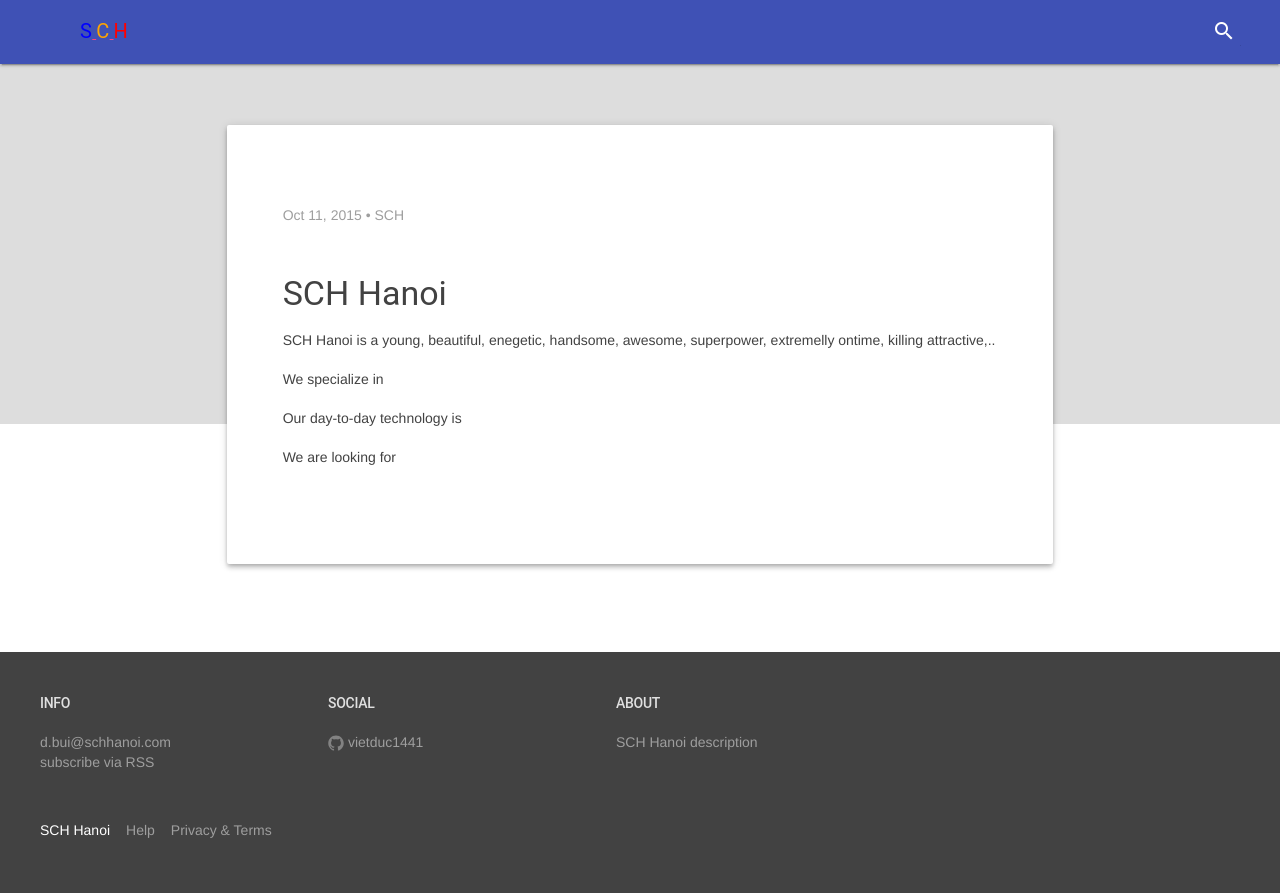
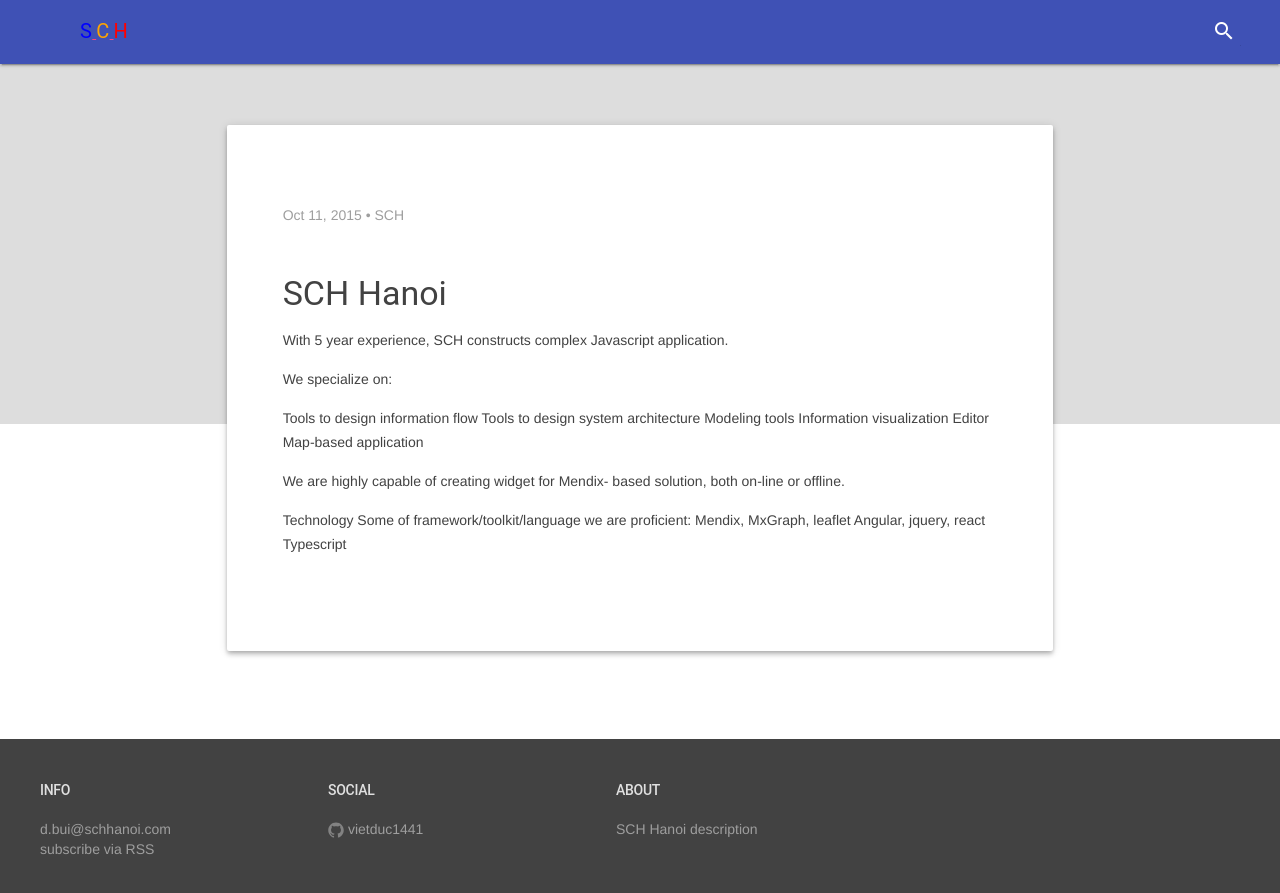
Before and after one commit to vietduc1441/vietduc1441.github.io, a Jekyll site: the page built from _posts/2015-10-11-sch-headlight-intro.markdown, in a window 1280 px wide. Shown: the top 893 px of the page. Built offline with Jekyll 4.4.1, drawn with Linux system fonts in a browser that asks for light colours; nearby versions of some CDN libraries.

Commit message:
Update 2015-10-11-sch-headlight-intro.markdown

```diff
--- a/_posts/2015-10-11-sch-headlight-intro.markdown
+++ b/_posts/2015-10-11-sch-headlight-intro.markdown
@@ -7,10 +7,21 @@ highlight: true
 image: http://core0.staticworld.net/images/article/2016/01/the-new-rogue-it-a-growing-invisible-threat-to-your-it-operations-100639744-primary.idge.jpg
 
 ---
-SCH Hanoi is a young, beautiful, enegetic, handsome, awesome, superpower, extremelly ontime, killing attractive,..
+With 5 year experience, SCH constructs complex Javascript application.
 
-We specialize in
+We specialize on:
 
-Our day-to-day technology is
+Tools to design information flow
+Tools to design system architecture
+Modeling tools
+Information visualization
+Editor
+Map-based application
 
-We are looking for
+We are highly capable of creating widget for Mendix- based solution, both on-line or offline.
+
+Technology
+Some of framework/toolkit/language we are proficient:
+Mendix, MxGraph, leaflet
+Angular, jquery, react
+Typescript
```
